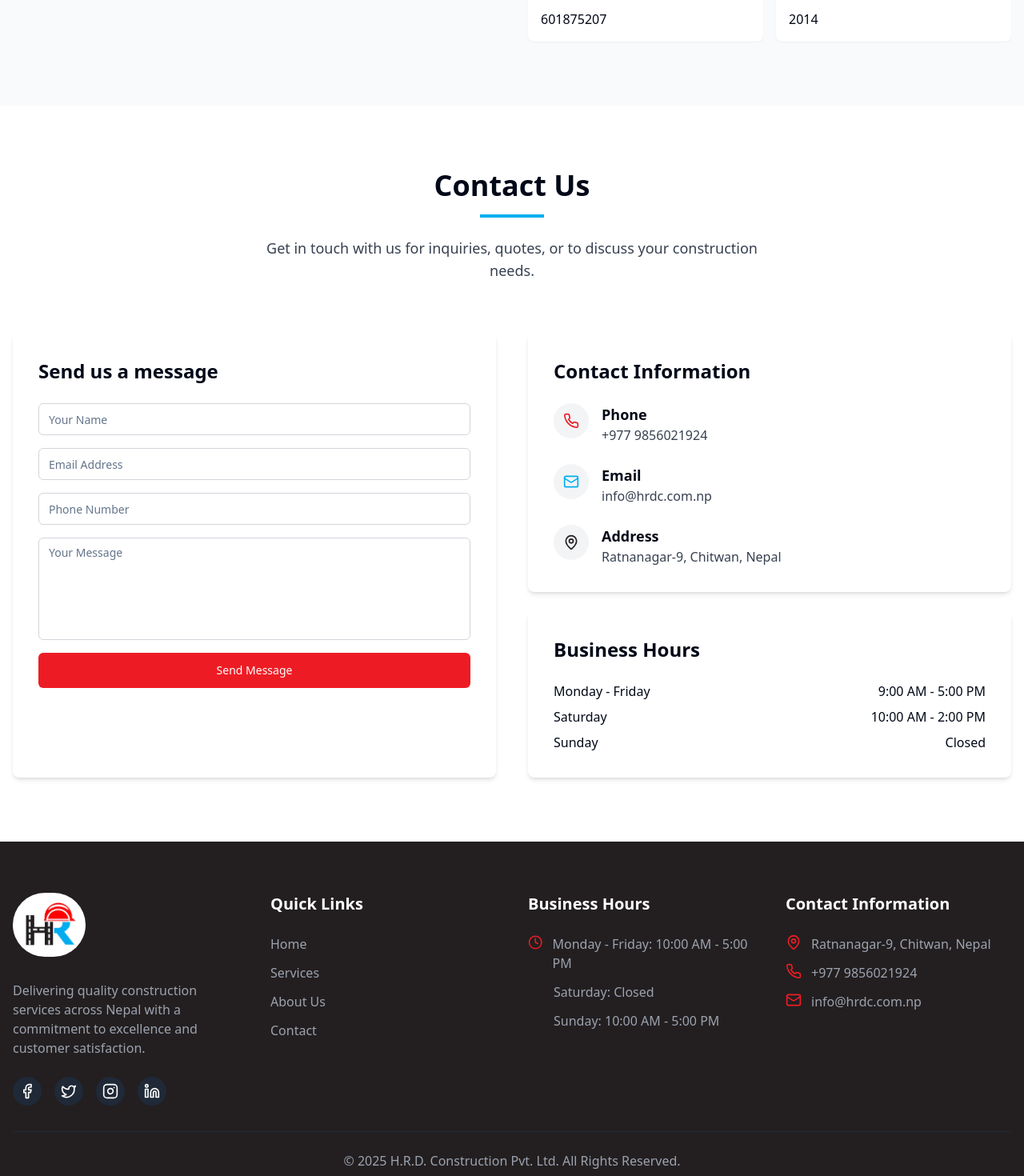
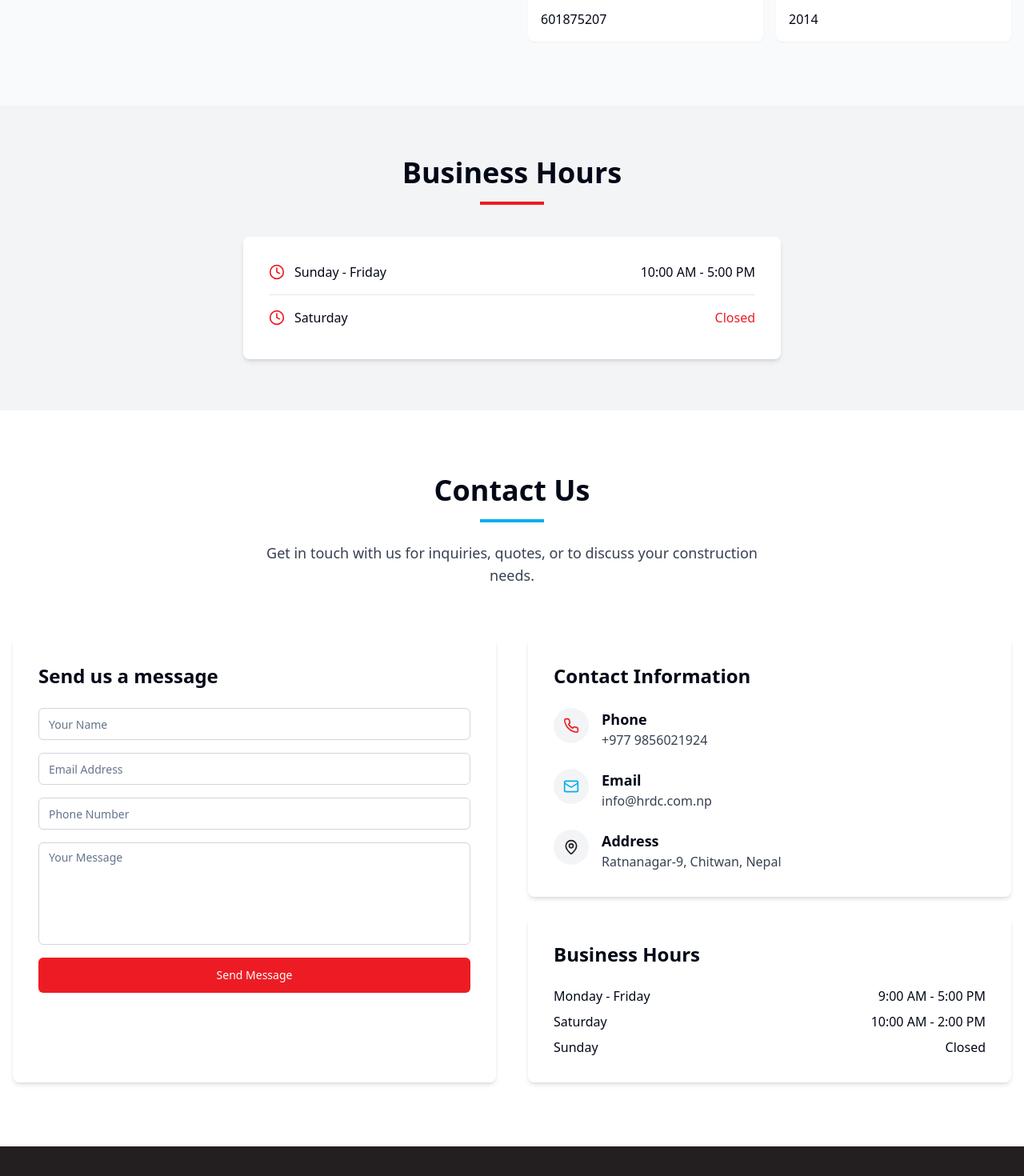
Before and after one commit to Pkrresearch/vivid-build-splash, a React (Vite) app: page / in a window 1280 px wide. Shown: the part 2140-3610 px from the top of the page at 80% size. Built offline with nearby package versions, Linux system fonts and the light colour scheme.

Commit message:
Remove business hours section
Remove business hours section from footer and update business hours in main page.

```diff
--- /dev/null
+++ b/src/components/BusinessHours.tsx
@@ -0,0 +1,37 @@
+
+import { Clock } from "lucide-react";
+
+const BusinessHours = () => {
+  return (
+    <section id="business-hours" className="py-16 bg-gray-100">
+      <div className="container mx-auto px-4">
+        <div className="text-center mb-10">
+          <h2 className="text-3xl md:text-4xl font-bold mb-4">Business Hours</h2>
+          <div className="w-20 h-1 bg-hrd-red mx-auto mb-6"></div>
+        </div>
+
+        <div className="max-w-2xl mx-auto bg-white p-8 rounded-lg shadow-md">
+          <div className="space-y-4">
+            <div className="flex items-center justify-between border-b pb-4">
+              <div className="flex items-center">
+                <Clock className="h-5 w-5 text-hrd-red mr-3" />
+                <span className="font-medium">Sunday - Friday</span>
+              </div>
+              <span>10:00 AM - 5:00 PM</span>
+            </div>
+
+            <div className="flex items-center justify-between pb-2">
+              <div className="flex items-center">
+                <Clock className="h-5 w-5 text-hrd-red mr-3" />
+                <span className="font-medium">Saturday</span>
+              </div>
+              <span className="font-medium text-hrd-red">Closed</span>
+            </div>
+          </div>
+        </div>
+      </div>
+    </section>
+  );
+};
+
+export default BusinessHours;
--- a/src/components/Footer.tsx
+++ b/src/components/Footer.tsx
@@ -1,4 +1,5 @@
-import { MapPin, Phone, Mail, Clock, Facebook, Twitter, Instagram, Linkedin } from "lucide-react";
+
+import { MapPin, Phone, Mail, Facebook, Twitter, Instagram, Linkedin } from "lucide-react";
 
 const Footer = () => {
   const currentYear = new Date().getFullYear();
@@ -7,7 +8,7 @@ const Footer = () => {
     <footer className="bg-hrd-black text-white">
       <div className="container mx-auto px-4">
         <div className="pt-16 pb-8 border-b border-gray-800">
-          <div className="grid md:grid-cols-4 gap-10">
+          <div className="grid md:grid-cols-3 gap-10">
             <div>
               <div className="mb-6">
                 <div className="inline-block bg-white rounded-full p-3">
@@ -56,24 +57,6 @@ const Footer = () => {
             </div>
 
             <div>
-              <h3 className="text-xl font-bold mb-6">Business Hours</h3>
-              <ul className="space-y-3">
-                <li className="flex items-start">
-                  <Clock className="h-5 w-5 text-hrd-red mr-3" />
-                  <span className="text-gray-400">Monday - Friday: 10:00 AM - 5:00 PM</span>
-                </li>
-                <li className="flex items-start">
-                  <Clock className="h-5 w-5 text-hrd-red mr-3 opacity-0" />
-                  <span className="text-gray-400">Saturday: Closed</span>
-                </li>
-                <li className="flex items-start">
-                  <Clock className="h-5 w-5 text-hrd-red mr-3 opacity-0" />
-                  <span className="text-gray-400">Sunday: 10:00 AM - 5:00 PM</span>
-                </li>
-              </ul>
-            </div>
-
-            <div>
               <h3 className="text-xl font-bold mb-6">Contact Information</h3>
               <ul className="space-y-3">
                 <li className="flex items-start">
--- a/src/pages/Index.tsx
+++ b/src/pages/Index.tsx
@@ -4,6 +4,7 @@ import Navbar from '@/components/Navbar';
 import HeroSection from '@/components/HeroSection';
 import ServicesSection from '@/components/ServicesSection';
 import AboutSection from '@/components/AboutSection';
+import BusinessHours from '@/components/BusinessHours';
 import ContactSection from '@/components/ContactSection';
 import Footer from '@/components/Footer';
 import BackToTop from '@/components/BackToTop';
@@ -30,6 +31,7 @@ const Index = () => {
       <HeroSection />
       <ServicesSection />
       <AboutSection />
+      <BusinessHours />
       <ContactSection />
       <Footer />
       <BackToTop />
```
